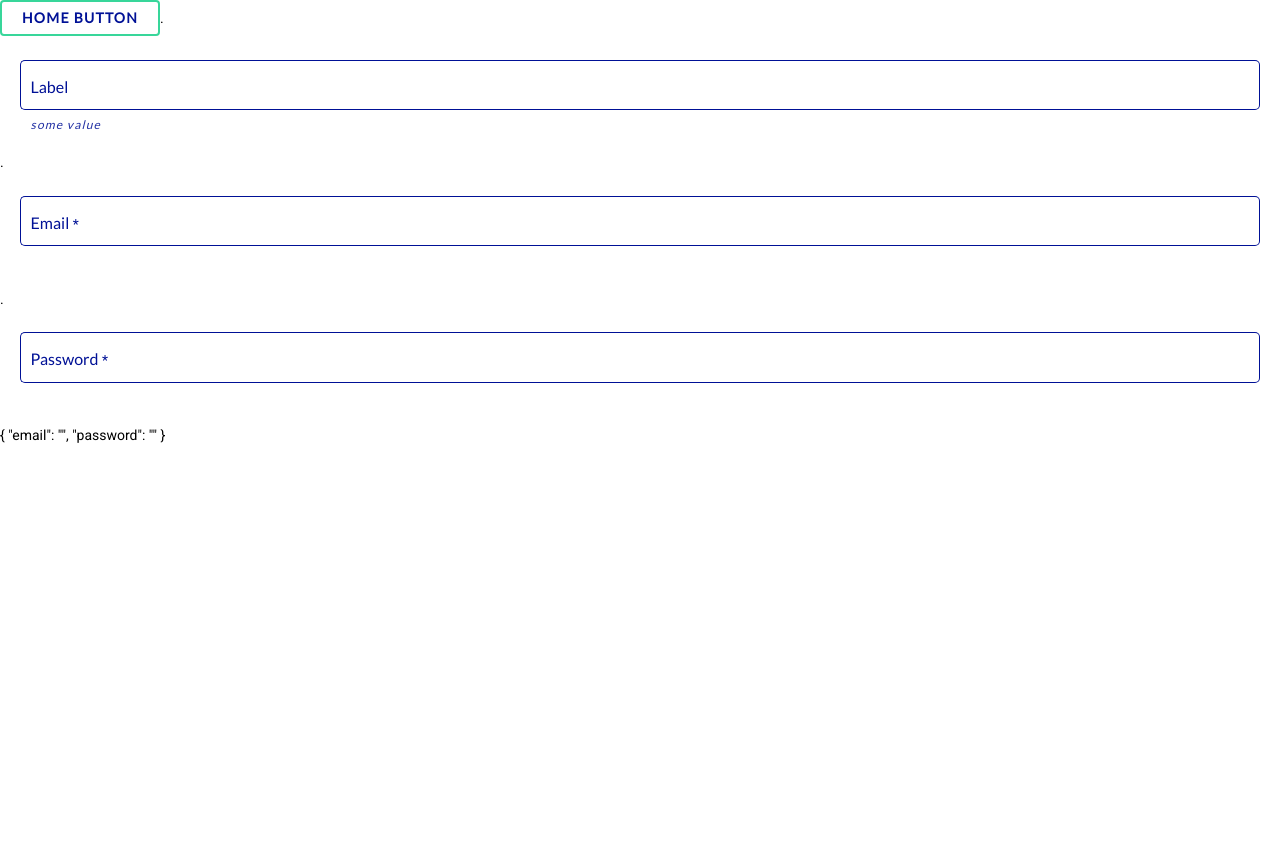
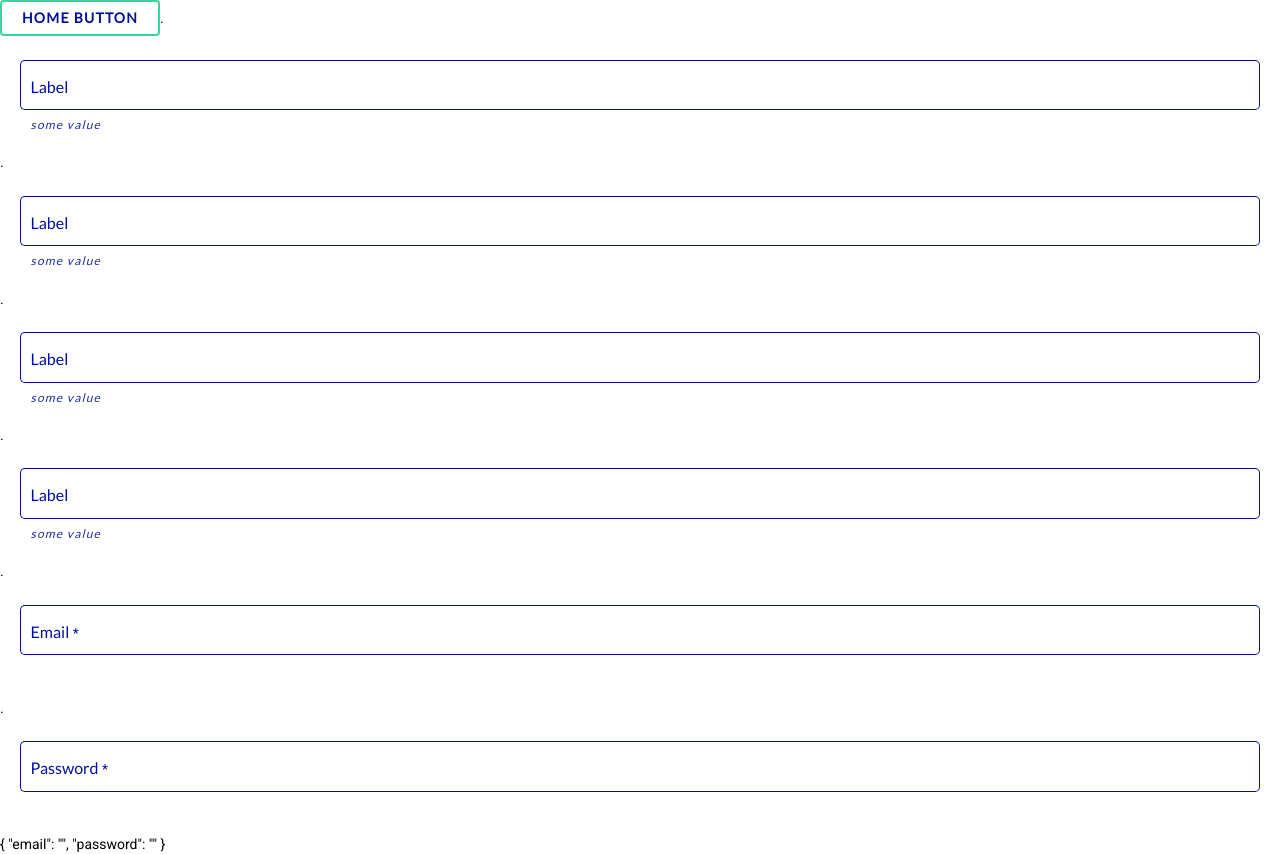
Before and after one commit to RoopendraNaik/jirastorybook, an Angular app: page / in a window 1280 px wide. Before the commit the page ends 800 px from the top, so only its background shows below. Built offline with nearby package versions, Linux system fonts and the light colour scheme.

Commit message:
Update app.component.html

```diff
--- a/src/app/app.component.html
+++ b/src/app/app.component.html
@@ -1,11 +1,14 @@
 <app-ui-button text="Home button" (click)="somefun()"></app-ui-button>
+
 <app-textfield hint="some value"></app-textfield>
 
-
+<app-textfield hint="some value" state="Disabled"></app-textfield>
+<app-textfield hint="some value" state="Default Error"></app-textfield>
+<app-textfield hint="some value" state="Focused Error" ></app-textfield>
 
 <form [formGroup]="exampleForm">
     <app-textfield [FormControlName]="exampleForm.get('email')" type="text" label="Email" placeholder="example@gmail.com"> </app-textfield>
-    <app-textfield [FormControlName]="exampleForm.get('password')" type="password" label="Password" ></app-textfield>
+    <app-textfield state="Disabled" [FormControlName]="exampleForm.get('password')" type="password" label="Password" ></app-textfield>
 <p>
     {{exampleForm.value | json}}
 </p>
```
